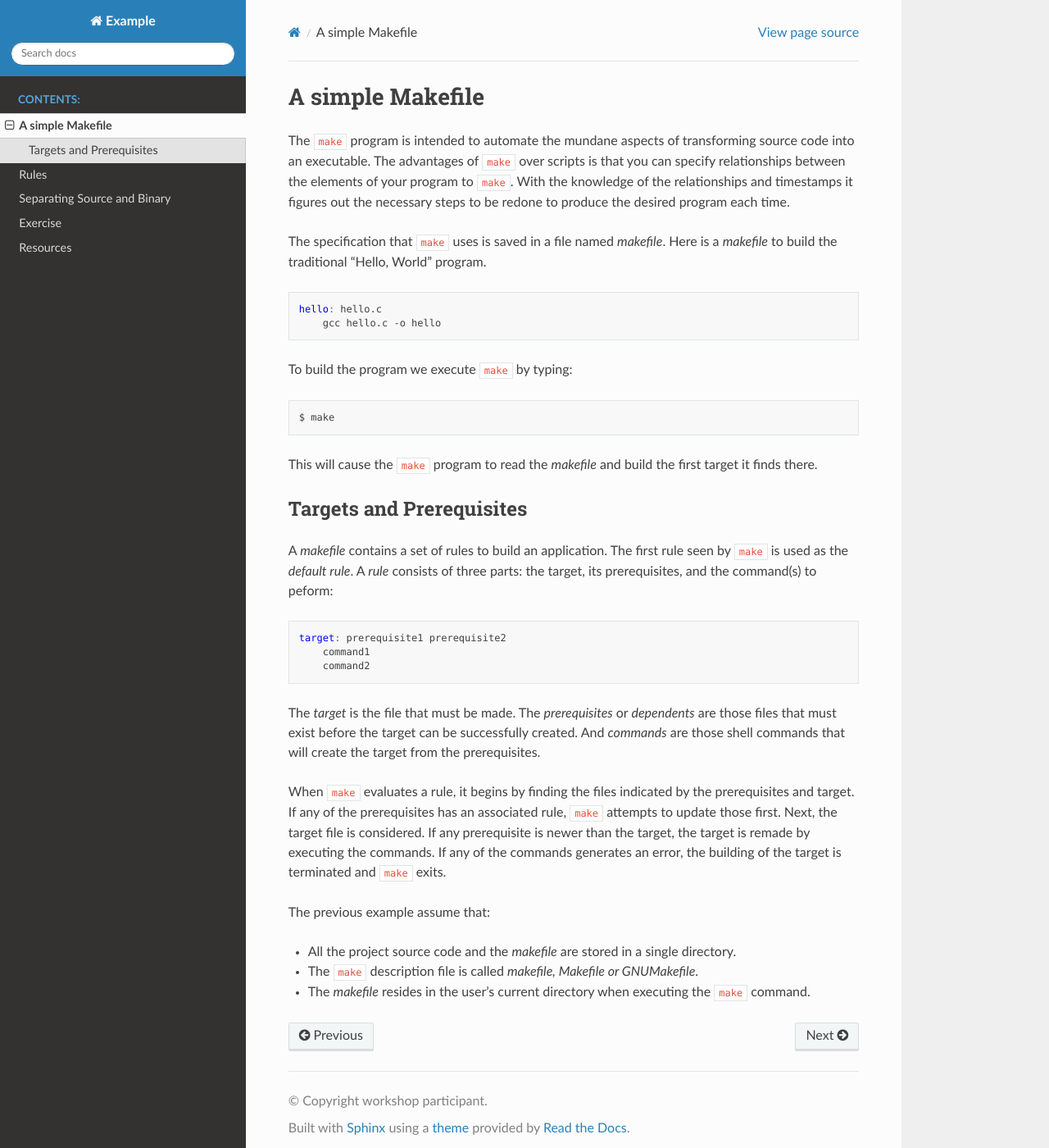
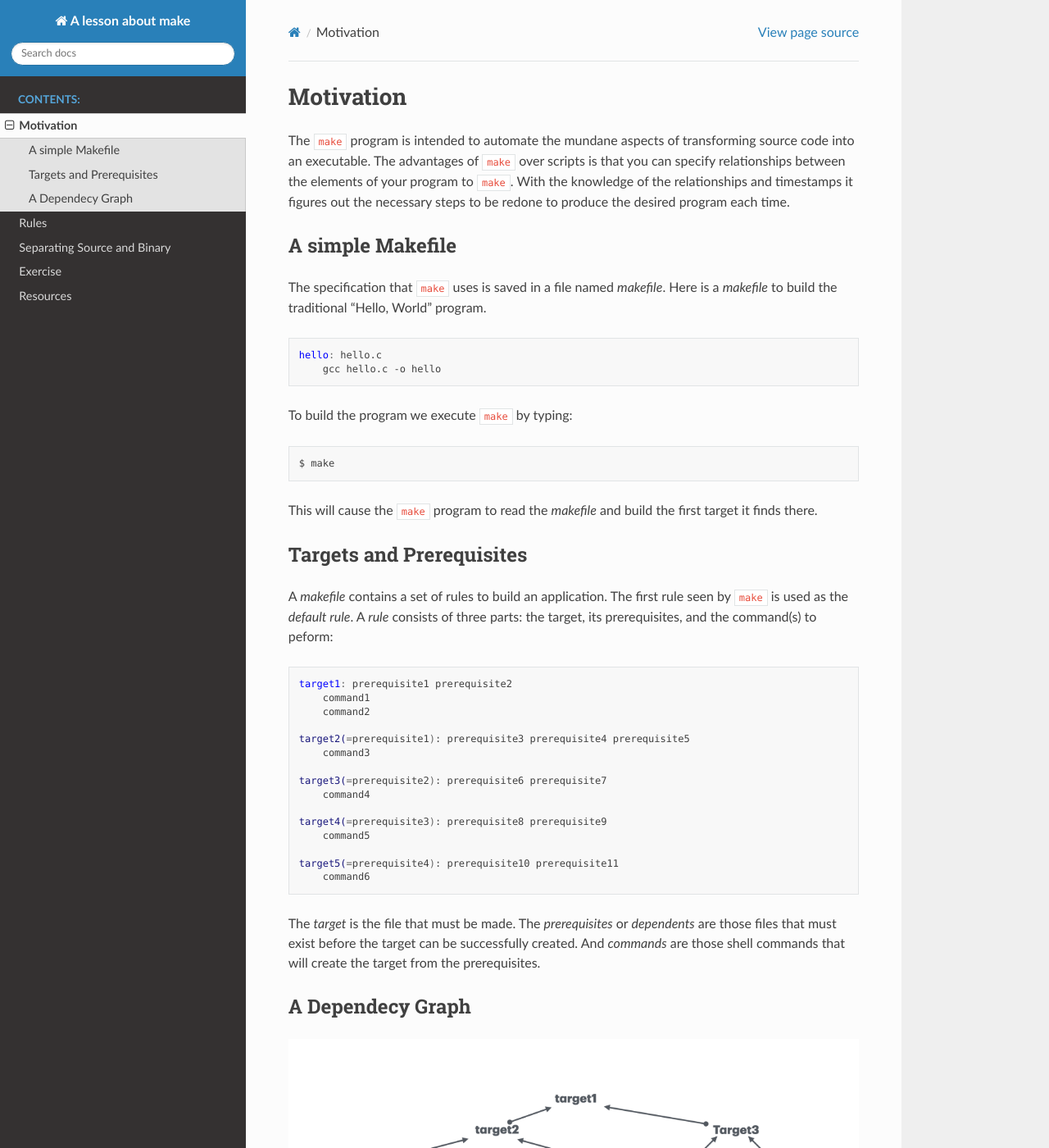
Before and after one commit to coderefinery/make-lesson, a Sphinx documentation site: the page built from doc/motivation.md, in a window 1280 px wide and 1400 px high. Shown: the whole window at 82% size. Built offline with Sphinx 7.4.7 and the Read the Docs theme 2.0.0, drawn with Linux system fonts in a browser that asks for light colours; some of the changed text lies outside the part shown.

Commit message:
Add a dependency graph

````diff
--- a/doc/conf.py
+++ b/doc/conf.py
@@ -6,9 +6,9 @@
 # -- Project information -----------------------------------------------------
 # https://www.sphinx-doc.org/en/master/usage/configuration.html#project-information
 
-project = 'Example'
-copyright = 'workshop participant'
-author = 'workshop participant'
+project = 'A lesson about make'
+copyright = 'Coderefinery'
+author = 'Bjoern Lindi'
 release = '0.1'
 
 
--- a/doc/index.rst
+++ b/doc/index.rst
@@ -3,14 +3,14 @@
    You can adapt this file completely to your liking, but it should at least
    contain the root `toctree` directive.
 
-Welcome to Makefile's documentation!
+Welcome to a lesson about `make`!
 ===================================
 
 .. toctree::
    :maxdepth: 2
    :caption: Contents:
 
-   simple-makefile.md
+   motivation.md
    rules.md
    other_makefiles.md
    exercise.md
--- a/doc/simple-makefile.md
+++ b/doc/motivation.md
@@ -1,9 +1,10 @@
-# A simple Makefile
+# Motivation
 The `make` program is intended to automate the mundane aspects of transforming source code into an executable.
 The advantages of `make` over scripts is that you can specify relationships between the elements of your program
 to `make`. With the knowledge of the relationships and timestamps it figures out the necessary steps to be
 redone to produce the desired program each time.
 
+## A simple Makefile
 The specification that `make` uses is saved in a file named _makefile_. Here is a _makefile_ to build the
 traditional "Hello, World" program.
 
@@ -23,15 +24,29 @@ A _makefile_ contains a set of rules to build an application. The first rule see
 _default rule_. A _rule_ consists of three parts: the target, its prerequisites, and the command(s) to peform:
 
 ```makefile
-target: prerequisite1 prerequisite2
+target1: prerequisite1 prerequisite2
     command1
     command2
+
+target2(=prerequisite1): prerequisite3 prerequisite4 prerequisite5
+    command3
+
+target3(=prerequisite2): prerequisite6 prerequisite7
+    command4
+
+target4(=prerequisite3): prerequisite8 prerequisite9
+    command5
+
+target5(=prerequisite4): prerequisite10 prerequisite11
+    command6
 ```
 
 The _target_ is the file that must be made. The _prerequisites_ or _dependents_ are those files that must
 exist before the target can be successfully created. And _commands_ are those shell commands that will
 create the target from the prerequisites.
 
+## A Dependecy Graph
+![A Dependency Graph](img/dependency_graph.001.jpeg)
 When `make` evaluates a rule, it begins by finding the files indicated by the prerequisites and target.
 If any of the prerequisites has an associated rule, `make` attempts to update those first. Next, the target
 file is considered. If any prerequisite is newer than the target, the target is remade by executing the
````
Also changed, not shown: doc/another-feature.md (deleted, +0 -51 lines), doc/some-feature.md (deleted, +0 -14 lines), doc/img/dependency_graph.001.jpeg (added).
